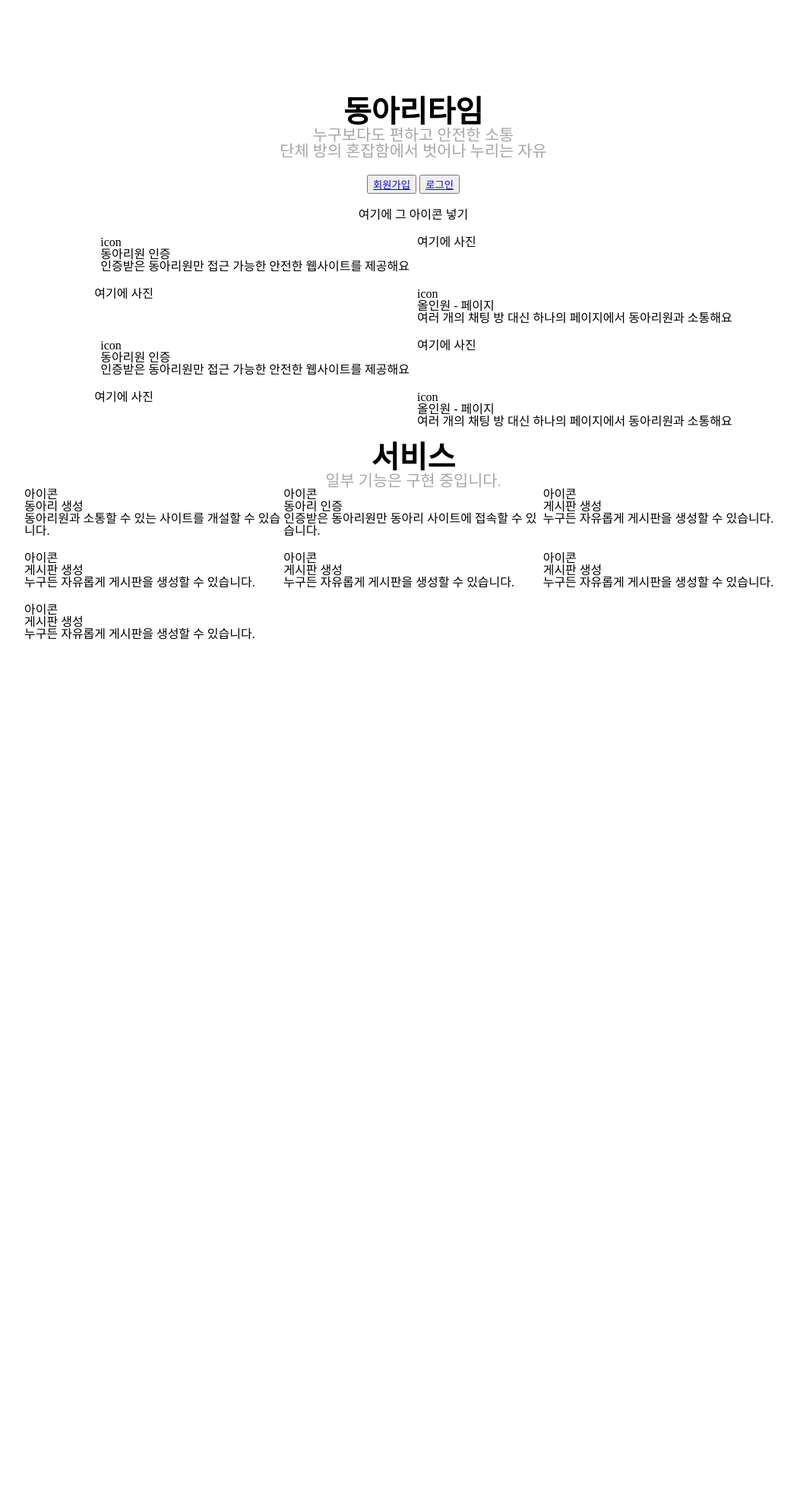
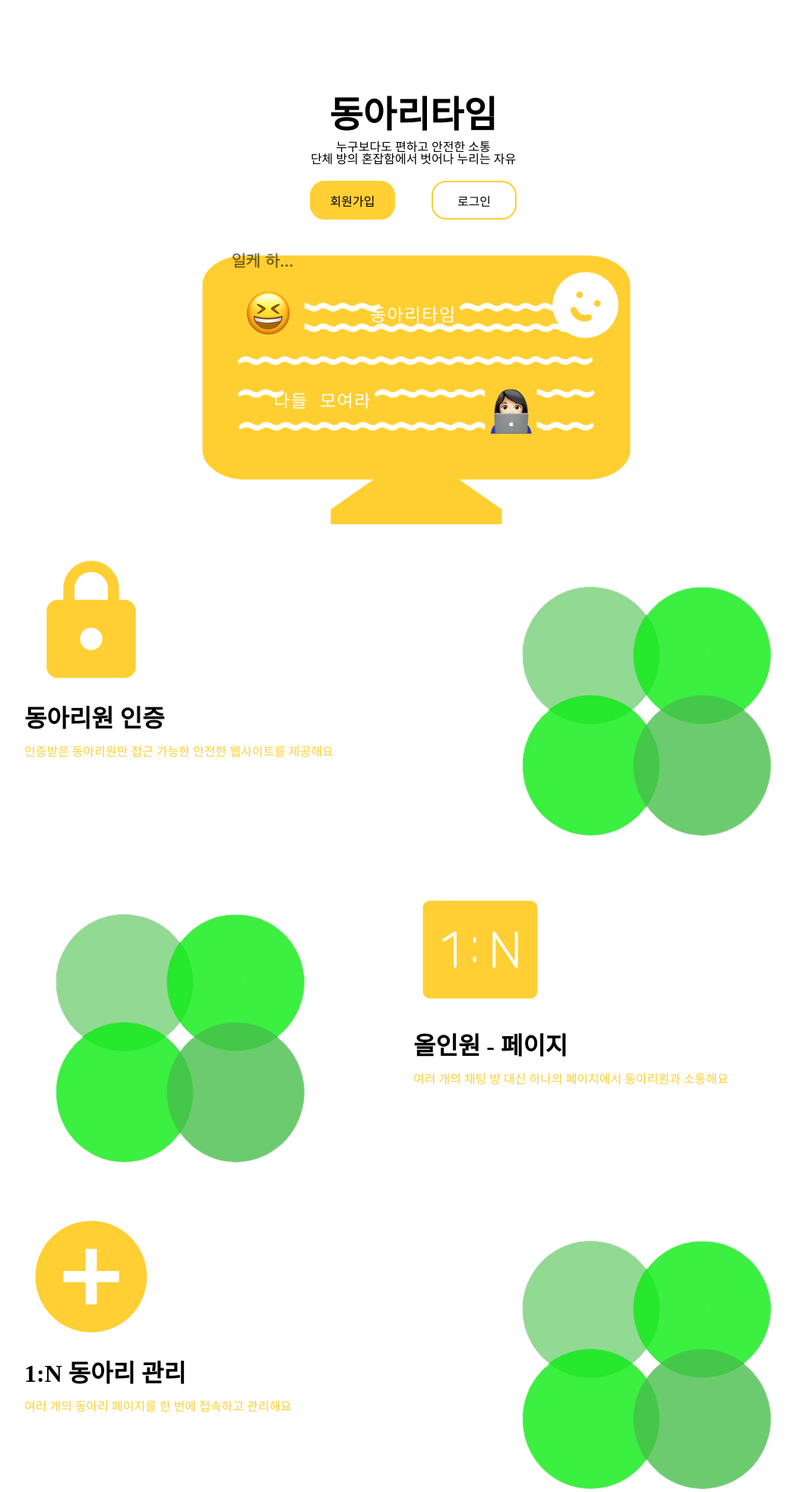
Before and after one commit to kw601/dongari_time, a Django app: page / in a window 1280 px wide. Shown: the top 1964 px of the page at 76% size, without its empty margins (96-1145 px from the left). Before the commit the page ends 842 px from the top, so only its background shows below. Run offline with Django 5.2, Linux system fonts and the light colour scheme.

Commit message:
[Design] landing:before_login css 추가

```diff
--- a/static/css/landing/landing.css
+++ b/static/css/landing/landing.css
@@ -5,53 +5,182 @@
     --color-yellow-2: #FFD95C;
     --color-yellow-3: #FFECAD;
     --color-yellow-4: #FEF9DF;
+    --gap-value: 20px;
+    --padding-value: 8rem;
 }
 
 .landing__container {
-    padding: 8rem;
     display: flex;
     flex-direction: column;
     align-items: center;
     justify-content: center;
-    gap: 20px;
+    gap: var(--gap-value);
+    margin: var(--padding-value);
+}
+
+.introducion {
+    display: flex;
+    flex-direction: column;
+    align-items: center;
+    justify-content: center;
+    gap: 10px;
 }
 
 .title {
-    text-align: center;
-    font-size: 2.5rem;
+    font-size: 3rem;
     font-weight: 800;
 }
 
-.description {
+.description p {
     text-align: center;
-    font-size: 1.3rem;
-    color: var(--color-line);
 }
 
+.select__container {
+    display: flex;
+    justify-content: space-between;
+    gap: 3rem;
+}
+
+#signup_btn, #login_btn {
+    border: 2px solid var(--color-yellow-1);
+    border-radius: 1.2rem;
+    width: 7rem;
+    height: 3.2rem;
+}
+
+#signup_btn {
+    background-color: var(--color-yellow-1);
+}
+#login_btn {
+    background-color: white;
+}
+
+#signup_btn > a, #login_btn > a{
+    text-align: center;
+    text-decoration: none;
+    color: black;
+    font-size: 1rem;
+    font-weight: 400;
+}
+
+.main__img__container {
+    display: flex;
+    justify-content: center;
+    align-items: center;
+}
+
+.main__img__container > img {
+    object-fit: contain;
+}
+
+/* 반응형 필요한 부분 */
 .function__container {
     display: flex;
     flex-direction: column;
-    justify-content: center;
-    align-items: center;
-    gap: 20px;
+    gap: var(--gap-value);
+    width: 100%;
 }
 
 .description__left, .description__right {
     display: grid;
     grid-template-columns: 1fr 1fr;
+    grid-template-rows: 1fr;
 }
 
 .function__description {
-    padding: 0 5px;
-}
-.function__img {
-    padding: 0 5px;
+    display: flex;
+    flex-direction: column;
+    gap: var(--gap-value);
 }
 
+.function__icon {
+}
+
+.function__img__left, .function__img__right {
+    width: 100%;
+    height: 100%;
+    overflow: hidden;
+    display: flex;
+    align-items: center;
+}
+
+.function__img__left {
+    justify-content: flex-start;
+}
+
+.function__img__right {
+    justify-content: flex-end;
+}
+
+.function__img__right > img, .function__img__left > img {
+    width: 80%;
+    height: 80%;
+    object-fit: contain;
+}
+.function__name, .service__title {
+    font-size: 2rem;
+    font-weight: 800;
+}
+
+.function__detail {
+    font-size: 1rem;
+    color: var(--color-yellow-1);
+}
+
+.service__container {
+    display: flex;
+    flex-direction: column;
+    gap: 10px;
+    padding-top: var(--gap-value);
+}
+.service__title {
+    text-align: center;
+}
+
+/* 반응형 필요한 부분 */
 .service__content {
-    /* 이렇게 해서 얜 반응형으로 꾸며야하나? flex로 바꿀까... */
+    padding-top: var(--gap-value);
     display: grid;
-    grid-template-rows: auto;
     grid-template-columns: repeat(3, 1fr);
-    grid-gap: 20px 0;
+    gap: 20px;
+    justify-items: center;
+    grid-auto-flow: dense;
 }
+
+.services {
+    display: flex;
+    flex-direction: column;
+    /* gap: var(--gap-value); */
+    gap: 10px;
+    justify-content: center;
+    align-items: center;
+}
+
+
+.service__icon {
+    width: 70px;
+    height: 70px;
+    overflow: hidden;
+    display: flex;
+    align-items: center;
+    justify-content: center;
+    flex-wrap: wrap;
+}
+
+.service__icon > img {
+    width: 70px;
+    height: 70px;
+    object-fit: contain;
+}
+
+.service__name {
+    font-size: 1.7rem;
+    font-weight: 800;
+    text-align: center;
+}
+.service__detail {
+    font-size: 1rem;
+    font-weight: 400;
+    text-align: center;
+    height: 60px;
+}
--- a/templates/landing/landing.html
+++ b/templates/landing/landing.html
@@ -18,55 +18,63 @@
                 <p>단체 방의 혼잡함에서 벗어나 누리는 자유</p>
             </div>
         </div>
-        <div id="select__container">
-            <button id="btn"><a href="{% url 'landing:signup' %}">회원가입</a></button>
-            <button id="btn"><a href="{% url 'landing:login' %}">로그인</a></button>
+        <div class="select__container">
+            <button id="signup_btn"><a href="{% url 'landing:signup' %}">회원가입</a></button>
+            <button id="login_btn"><a href="{% url 'landing:login' %}">로그인</a></button>
         </div>
-        <div>
-            여기에 그 아이콘 넣기
+        <div class="main__img__container">
+            <img src="../../static/image/temp_icon_landing.png" alt="">
         </div>
 
        <div class="function__container">
             <div class="description__left">
                 <div class="function__description">
                     <div class="function__icon">
-                        icon
+                        <img src="../../static/image/landing_icon1.png" alt="">
                     </div>
                     <div class="function__name">동아리원 인증</div>
-                    <div class="funcion__detail">인증받은 동아리원만 접근 가능한 안전한 웹사이트를 제공해요</div>
+                    <div class="function__detail">인증받은 동아리원만 접근 가능한 안전한 웹사이트를 제공해요</div>
                 </div>
-                <div class="function__img">여기에 사진</div>
+                <div class="function__img__right">
+                    <img src="../../static/image/promotion_piro.png" alt="">
+                </div>
             </div>
 
             <div class="description__right">
-                <div class="function__img">여기에 사진</div>
+                <div class="function__img__left">
+                    <img src="../../static/image/promotion_piro.png" alt="">
+                </div>
                 <div class="function__description">
                     <div class="function__icon">
-                        icon
+                        <img src="../../static/image/landing_icon2.png" alt="">
                     </div>
                     <div class="function__name">올인원 - 페이지</div>
-                    <div class="funcion__detail">여러 개의 채팅 방 대신 하나의 페이지에서 동아리원과 소통해요</div>
+                    <div class="function__detail">여러 개의 채팅 방 대신 하나의 페이지에서 동아리원과 소통해요</div>
                 </div>
             </div>
             <div class="description__left">
                 <div class="function__description">
                     <div class="function__icon">
-                        icon
+                        <img src="../../static/image/landing_icon3.png" alt="">
                     </div>
-                    <div class="function__name">동아리원 인증</div>
-                    <div class="funcion__detail">인증받은 동아리원만 접근 가능한 안전한 웹사이트를 제공해요</div>
+                    <div class="function__name">1:N 동아리 관리</div>
+                    <div class="function__detail">여러 개의 동아리 페이지를 한 번에 접속하고 관리해요</div>
                 </div>
-                <div class="function__img">여기에 사진</div>
+                <div class="function__img__right">
+                    <img src="../../static/image/promotion_piro.png" alt="">
+                </div>
             </div>
 
             <div class="description__right">
-                <div class="function__img">여기에 사진</div>
+                <div class="function__img__left">
+                    <img src="../../static/image/promotion_piro.png" alt="">
+                </div>
                 <div class="function__description">
                     <div class="function__icon">
-                        icon
+                        <img src="../../static/image/landing_icon4.png" alt="">
                     </div>
-                    <div class="function__name">올인원 - 페이지</div>
-                    <div class="funcion__detail">여러 개의 채팅 방 대신 하나의 페이지에서 동아리원과 소통해요</div>
+                    <div class="function__name">동아리만의 커뮤니티</div>
+                    <div class="function__detail">동아리의, 동아리에 의한, 동아리를 위한 커뮤니티를 즐겨요</div>
                 </div>
             </div>
 
@@ -74,43 +82,64 @@
 
 
             <div class="service__container">
-                <div class="title">서비스</div>
-                <div class="description">일부 기능은 구현 중입니다.</div>
+                <div class="service__title">서비스</div>
+                <div class="description"><p>일부 기능은 구현 중입니다.</p></div>
                 <div class="service__content">
                     <div class="services">
-                        <div class="service__icon">아이콘</div>
+                        <div class="service__icon">
+                            <img src="../../static/image/landing_service_1.png" alt="">
+                        </div>
                         <div class="service__name">동아리 생성</div>
                         <div class="service__detail">동아리원과 소통할 수 있는 사이트를 개설할 수 있습니다.</div>
                     </div>
                     <div class="services">
-                        <div class="service__icon">아이콘</div>
+                        <div class="service__icon">
+                            <img src="../../static/image/landing_service_2.png" alt="">
+                        </div>
                         <div class="service__name">동아리 인증</div>
-                        <div class="service__detail">인증받은 동아리원만 동아리 사이트에 접속할 수 있습니다.</div>
+                        <div class="service__detail">인증받은 동아리원만 동아리 사이트에 접속할 수 있어요.</div>
                     </div>
                     <div class="services">
-                        <div class="service__icon">아이콘</div>
+                        <div class="service__icon">
+                            <img src="../../static/image/landing_service_3.png" alt="">
+                        </div>
                         <div class="service__name">게시판 생성</div>
-                        <div class="service__detail">누구든 자유롭게 게시판을 생성할 수 있습니다.</div>
+                        <div class="service__detail">누구든 자유롭게 게시판을 생성할 수 있어요.</div>
                     </div>
                     <div class="services">
-                        <div class="service__icon">아이콘</div>
-                        <div class="service__name">게시판 생성</div>
-                        <div class="service__detail">누구든 자유롭게 게시판을 생성할 수 있습니다.</div>
+                        <div class="service__icon">
+                            <img src="../../static/image/landing_service_4.png" alt="">
+                        </div>
+                        <div class="service__name">웹 알림</div>
+                        <div class="service__detail">어플을 설치하지 않아도 알림을 수신할 수 있어요.</div>
                     </div>
                     <div class="services">
-                        <div class="service__icon">아이콘</div>
-                        <div class="service__name">게시판 생성</div>
-                        <div class="service__detail">누구든 자유롭게 게시판을 생성할 수 있습니다.</div>
+                        <div class="service__icon">
+                            <img src="../../static/image/landing_service_5.png" alt="">
+                        </div>
+                        <div class="service__name">베스트 게시판</div>
+                        <div class="service__detail">동아리원 사이에서 인기있는 게시글을 한 번에 모아보세요.</div>
                     </div>
                     <div class="services">
-                        <div class="service__icon">아이콘</div>
-                        <div class="service__name">게시판 생성</div>
-                        <div class="service__detail">누구든 자유롭게 게시판을 생성할 수 있습니다.</div>
+                        <div class="service__icon">
+                            <img src="../../static/image/landing_service_6.png" alt="">
+                        </div>
+                        <div class="service__name">스크랩</div>
+                        <div class="service__detail">다시 보고 싶은 글을 한 곳에 모아서 관리하세요</div>
                     </div>
                     <div class="services">
-                        <div class="service__icon">아이콘</div>
-                        <div class="service__name">게시판 생성</div>
-                        <div class="service__detail">누구든 자유롭게 게시판을 생성할 수 있습니다.</div>
+                        <div class="service__icon">
+                            <img src="../../static/image/landing_service_7.png" alt="">
+                        </div>
+                        <div class="service__name">일정 관리</div>
+                        <div class="service__detail">동아리의 일정을 쉽게 관리할 수 있어요.</div>
+                    </div>
+                    <div class="services">
+                        <div class="service__icon">
+                            <img src="../../static/image/landing_service_8.png" alt="">
+                        </div>
+                        <div class="service__name">익/실명 채팅</div>
+                        <div class="service__detail">동아리원끼리 익명과 실명으로 채팅을 나눌 수 있어요.</div>
                     </div>
                 </div>
             </div>
```
Also changed, not shown: static/image/landing_icon1.png (added), static/image/landing_icon2.png (added), static/image/landing_icon3.png (added), static/image/landing_icon4.png (added), static/image/landing_service_1.png (added), static/image/landing_service_2.png (added), static/image/landing_service_3.png (added), static/image/landing_service_4.png (added), static/image/landing_service_5.png (added), static/image/landing_service_6.png (added), static/image/landing_service_7.png (added), static/image/landing_service_8.png (added), static/image/temp_icon_landing.png (added).
